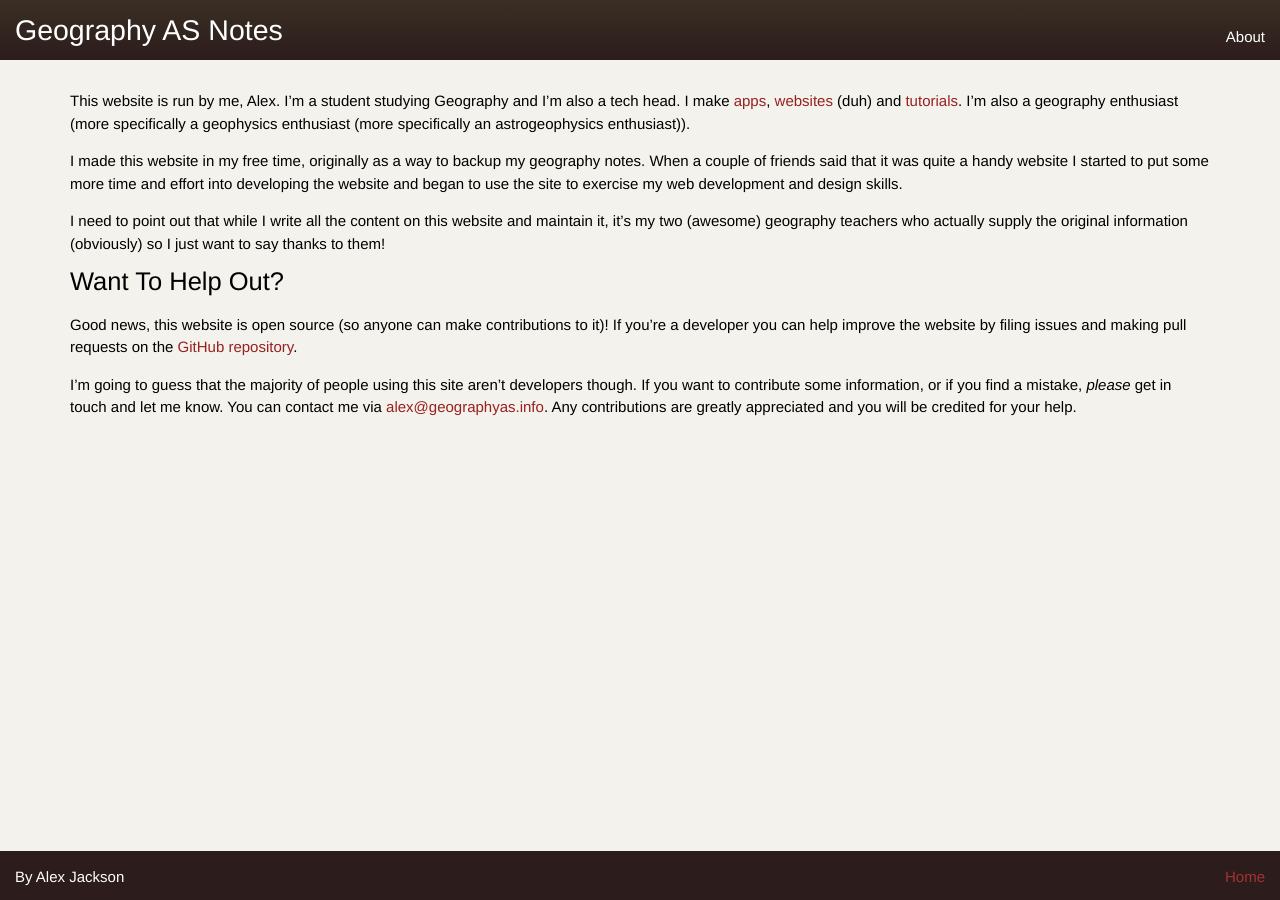
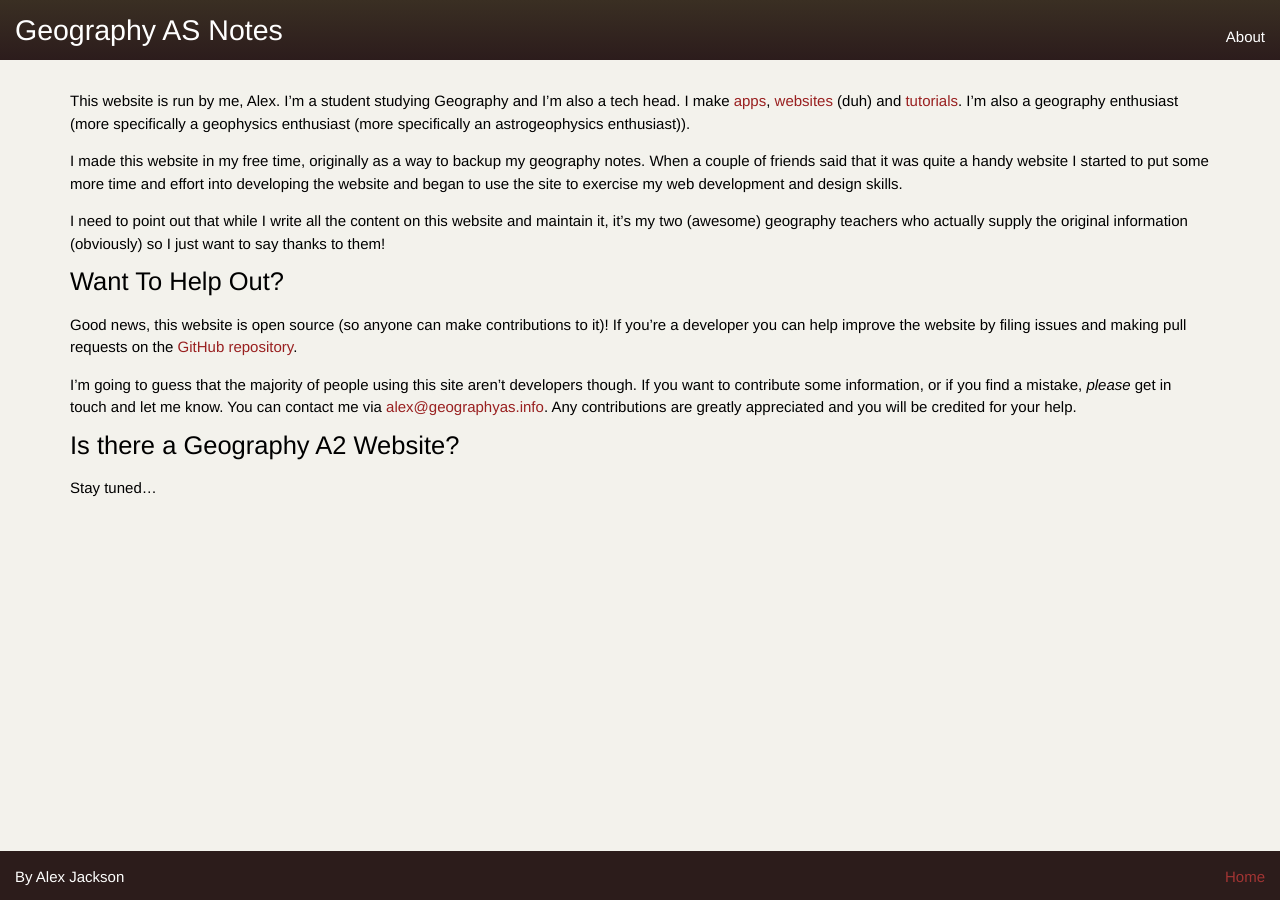
Before and after one commit to alexjohnj/geographyas, a Jekyll site: the page built from pages/about/index.md, in a window 1280 px wide. Built offline with Jekyll 4.4.1, drawn with Linux system fonts in a browser that asks for light colours; nearby versions of some CDN libraries.

Commit message:
Added an ambiguous answer to a question I keep getting.

```diff
--- a/pages/about/index.md
+++ b/pages/about/index.md
@@ -13,3 +13,7 @@ I need to point out that while I write all the content on this website and maint
 Good news, this website is open source (so anyone can make contributions to it)! If you're a developer you can help improve the website by filing issues and making pull requests on the [GitHub repository](https://github.com/alexjohnj/geographyas).
 
 I'm going to guess that the majority of people using this site aren't developers though. If you want to contribute some information, or if you find a mistake, *please* get in touch and let me know. You can contact me via <mailto:alex@geographyas.info>. Any contributions are greatly appreciated and you will be credited for your help.
+
+## Is there a Geography A2 Website?
+
+Stay tuned...
```
